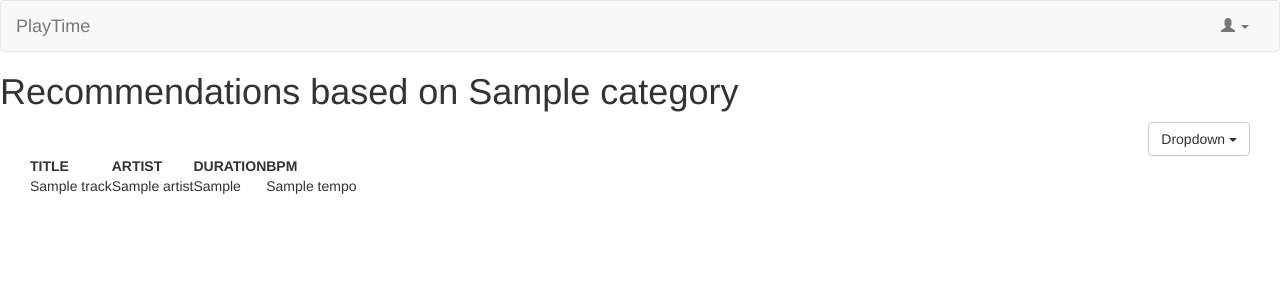
After one commit to thevalerie/playtime, a Flask app: template templates/recommendations.html in a window 1280 px wide. The commit adds this page. Shown: the top 300 px of the page. Run offline with Flask 2, Linux system fonts and the light colour scheme; tables that the repository leaves empty hold one stand-in row (values such as "Sample post"); the template is opened without the code that fills it: values that come from a table or form of the project are taken from there, most other values are stand-ins (such as "Sample title", 1, 10 or a date in 2020); some libraries are stand-ins or nearby versions.

Commit message:
Completed: - display recommended tracks WIP: - add tracks from recommendations to a playlist - add tracks from one playlist to another - import more playlists from Spotify

```diff
--- a/api_calls.py
+++ b/api_calls.py
@@ -132,8 +132,4 @@ def get_recommendations_sp(parameters):
 
     seed_info = response.json()['seeds']
 
-    import pdb; pdb.set_trace()
-
-    print seed_info
-
     return basic_track_info
--- a/helper.py
+++ b/helper.py
@@ -1,5 +1,6 @@
 # coding=utf8
 from flask import session
+import random
 from config import client_id, redirect_uri, scope, authorization_base_url
 from model import User, Playlist, PlaylistTrack, Track, Category, db
 import api_calls as a
@@ -270,7 +271,8 @@ def get_category_recommendations(cat_id):
     # if we have some matching tracks in the DB, but not enough to recommend,
     # use those tracks as seed data to get more tracks from Spotify
     if matches_in_db:
-        seed_track_ids = [track.sp_track_id for track in matches_in_db[:5]]
+        seed_tracks = random.sample(matches_in_db, 5)
+        seed_track_ids = [track.sp_track_id for track in seed_tracks]
         params = create_recommendation_params(given_cat, seed_track_ids=seed_track_ids)
         sp_tracks = a.get_recommendations_sp(params)
 
@@ -287,7 +289,7 @@ def get_category_recommendations(cat_id):
             track = f.add_track_to_db(track_info[0], track_info[1])
             recommended_tracks.append(track)
 
-        return recommended_tracks
+        return given_cat, recommended_tracks
 
 
 def create_recommendation_params(category_object, seed_artist_ids=None, seed_genre_ids=None, seed_track_ids=None):
--- a/server.py
+++ b/server.py
@@ -219,9 +219,10 @@ def category_recommendations():
 
     cat_id = request.args.get('cat_id')
 
-    print h.get_category_recommendations(cat_id)
+    category, recommended_tracks = h.get_category_recommendations(cat_id)
 
-    return redirect('/my_categories')
+    return jsonify(render_template('/recommendations.html', category=category,
+                                   recommended_tracks=recommended_tracks))
 
 
 if __name__ == "__main__":
--- a/templates/my_categories.html
+++ b/templates/my_categories.html
@@ -54,10 +54,7 @@
                 </div>
                 <div class='modal-footer'>
                     <button type="button" class="btn btn-default" data-dismiss="modal">Close</button>
-                    <form id='getRecommendations' action='/get_recommendations'>
-                        <input id="catRecommend" name="cat_id" type="hidden" value="">
-                    </form>
-                    <button type="submit" class="btn btn-default" value="Submit" form='getRecommendations'>Get recommendations</button>
+                    <button type="button" class="btn btn-default" id="cat-id-recommend" data-cat-id="">Get recommendations</button>
                 </div>
             </div>
         </div>
--- /dev/null
+++ b/templates/recommendations.html
@@ -0,0 +1,84 @@
+{% extends 'base.html' %}
+
+{% block content %}
+    <h1>Recommendations based on {{ category.cat_name }}</h1>
+    <div class="container-fluid">
+        {% if recommended_tracks %}
+    <div class='container-fluid'>
+        <div class="dropdown">
+          <button class="btn btn-default pull-right dropdown-toggle" type="button" id="dropdownMenu1" data-toggle="dropdown" aria-haspopup="true" aria-expanded="true">
+            Dropdown
+            <span class="caret"></span>
+          </button>
+          <ul class="dropdown-menu dropdown-menu-right" aria-labelledby="dLabel">
+            <li><a href="#" id='showHideColumnsBtn' data-toggle='modal' data-target='#showHideColumnsModal'>Customize View</a></li>
+          </ul>
+        </div>
+    </div>
+        <div class="container-fluid">
+            <table id='playlistTable'>
+                <thead>
+                <tr>
+                    <th class='track-title default-show'>TITLE</th>
+                    <th class='track-artist default-show'>ARTIST</th>
+                    <th class='track-album default-hide'>ALBUM</th>
+                    <th class='track-duration-ms default-show'>DURATION</th>
+                    <th class='track-tempo default-show'>BPM</th>
+                    <th class='track-danceability default-hide'>DANCEABILITY</th>
+                    <th class='track-energy default-hide'>ENERGY</th>
+                    <th class='track-valence default-hide'>CHEERFULNESS</th>
+                    <th class='track-is-explicit default-hide'>EXPLICIT?</th>
+                    <th class='track-category default-hide'>CATEGORIES</th>
+                </tr>
+                </thead>
+                <tbody id="tracksTable"}}>
+                    {% for track in recommended_tracks %}
+                        <tr class='track' data-track-id={{ track.track_id }}>
+                            <td class='track-title default-show' data-track-title={{ track.title }}>{{ track.title }}</td>
+                            <td class='track-artist default-show' data-track-artist={{ track.artist }}>{{ track.artist }}</td>
+                            <td class='track-album default-hide' data-track-album={{ track.album }}>{{ track.album }}</td>
+                            <td class='track-duration-ms default-show' data-track-duration-ms={{ track.duration_ms }}>{{ track.to_mins_secs(track.duration_ms) }}</td>
+                            <td class='track-tempo default-show' data-track-tempo={{ track.tempo }}>{{ track.tempo }}</td>
+                            <td class='track-danceability default-hide' data-track-danceability={{ track.danceability }}>{{ track.to_percentage(track.danceability) }}</td>
+                            <td class='track-energy default-hide' data-track-energy={{ track.energy }}>{{ track.to_percentage(track.energy) }}</td>
+                            <td class='track-valence default-hide' data-track-valence={{ track.valence }}>{{ track.to_percentage(track.valence) }}</td>
+                            <td class='track-is-explicit default-hide' data-track-is-explicit={{ track.is_explicit }}>{{ track.view_is_explicit() }}</td>
+                            <td class="track-category default-hide"></td>
+                        </tr>
+                    {% endfor %}
+                </tbody>
+            </table>
+        </div>
+    {% else %}
+        No recommendations available for this category
+    {% endif %}
+    </div>
+
+    <!-- Modal show/hide columns -->
+    <div class='modal' id='showHideColumnsModal' role='dialog'>
+        <div class='modal-dialog'>
+            <div class='modal-content'>
+                <div class="modal-header">
+                    <button type="button" class="close" data-dismiss="modal">&times;</button>
+                    <h1>Select columns to view</h1>
+                </div>
+                <div class='modal-body'>
+                    <input class='column-checkbox default-checked' type='checkbox' name='column-name' value='track-title' checked>Title<br>
+                    <input class='column-checkbox default-checked' type='checkbox' name='column-name' value='track-artist' checked>Artist<br>
+                    <input class='column-checkbox default-unchecked' type='checkbox' name='column-name' value='track-album'>Album<br>
+                    <input class='column-checkbox default-checked' type='checkbox' name='column-name' value='track-duration-ms' checked>Duration<br>
+                    <input class='column-checkbox default-checked' type='checkbox' name='column-name' value='track-tempo' checked>BPM<br>
+                    <input class='column-checkbox default-unchecked' type='checkbox' name='column-name' value='track-danceability'>Danceability<br>
+                    <input class='column-checkbox default-unchecked' type='checkbox' name='column-name' value='track-energy'>Energy<br>
+                    <input class='column-checkbox default-unchecked' type='checkbox' name='column-name' value='track-valence'>Cheerfulness<br>
+                    <input class='column-checkbox default-unchecked' type='checkbox' name='column-name' value='track-is-explicit'>Explicit?
+                </div>
+                <div class='modal-footer'>
+                    <button type="button" class="btn btn-default" id='reset-columns'>Reset</button>
+                    <button type="button" class="btn btn-default" data-dismiss="modal">Close</button>
+                </div>
+            </div>
+        </div>
+    </div>
+    <script type="text/javascript" src="/static/js/show-hide-columns.js"></script>
+{% endblock %}
```
Also changed, not shown: static/js/my-categories.js (+74 -59 lines).
